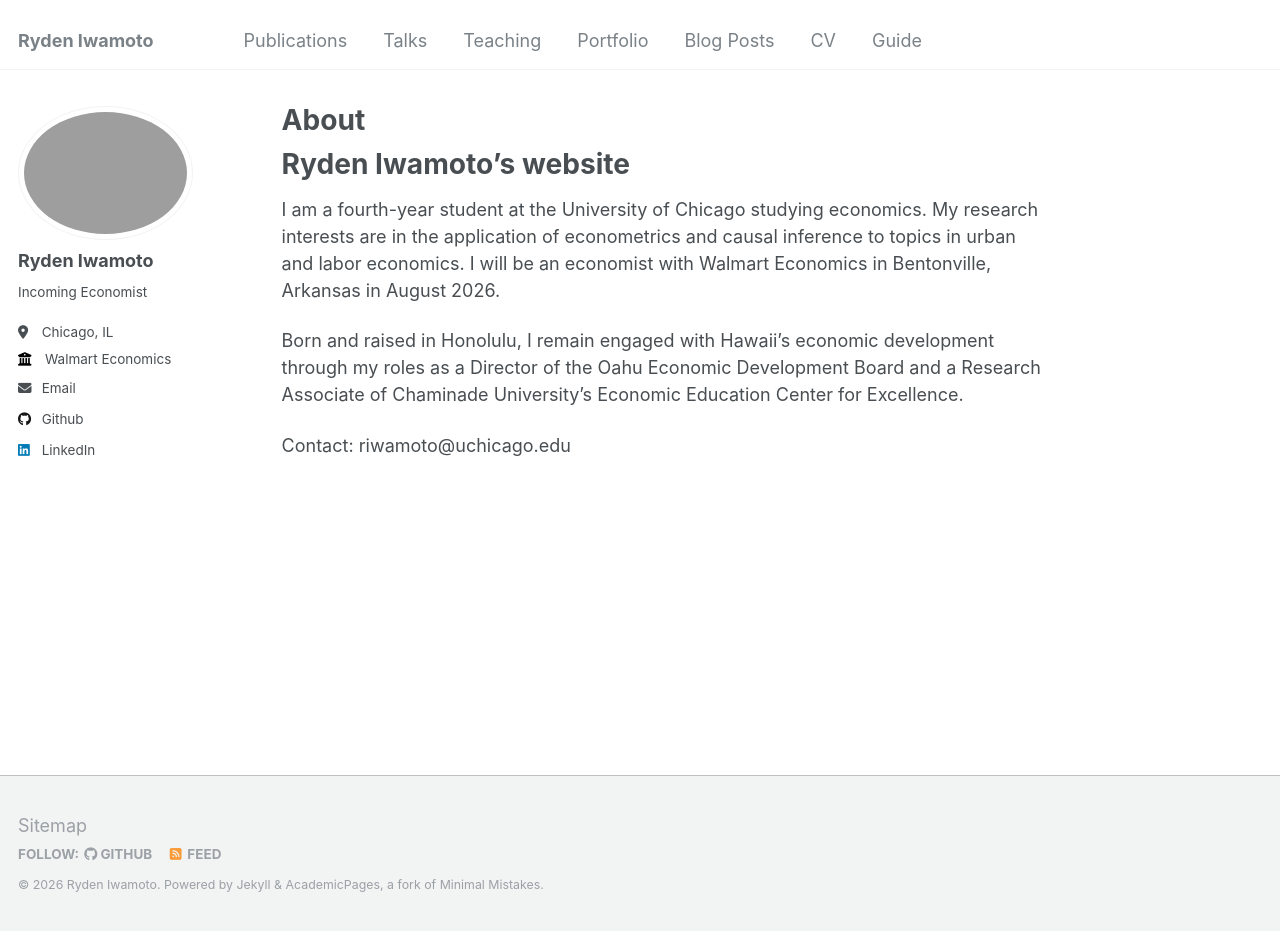
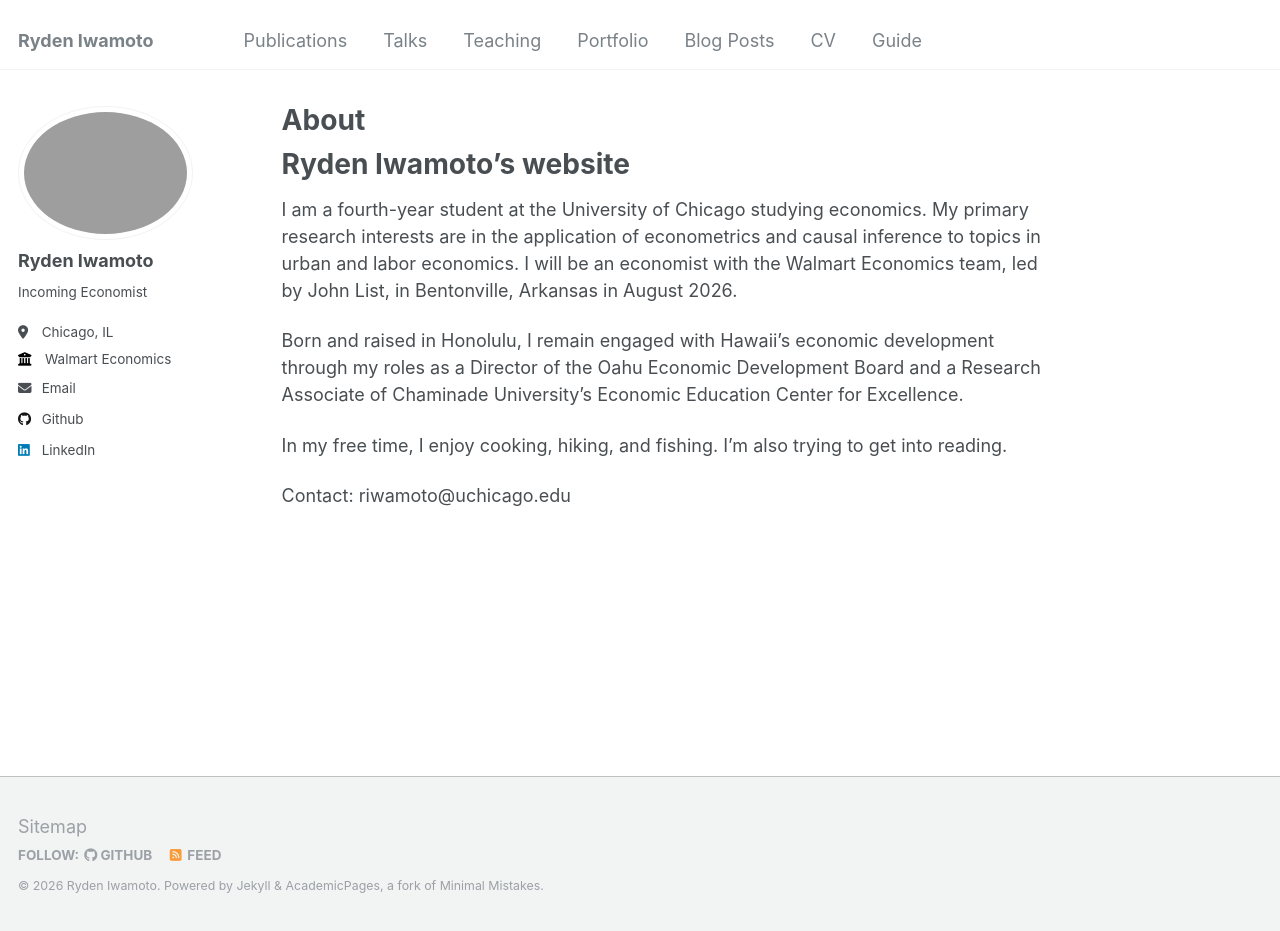
Before and after one commit to rydeniwamoto/rydeniwamoto.github.io, a Jekyll site: the page built from _pages/about.md, in a window 1280 px wide and 931 px high. Built offline with Jekyll 4.4.1, drawn with Linux system fonts in a browser that asks for light colours.

Commit message:
Update About page text

```diff
--- a/_pages/about.md
+++ b/_pages/about.md
@@ -10,11 +10,15 @@ redirect_from:
 # Ryden Iwamoto's website
 
 I am a fourth-year student at the University of Chicago studying economics.
-My research interests are in the application of econometrics and causal inference to topics in urban and labor economics.
-I will be an economist with Walmart Economics in Bentonville, Arkansas in August 2026.
+My primary research interests are in the application of econometrics and causal inference
+to topics in urban and labor economics. I will be an economist with the Walmart Economics
+team, led by John List, in Bentonville, Arkansas in August 2026.
 
 Born and raised in Honolulu, I remain engaged with Hawaii's economic development
 through my roles as a Director of the Oahu Economic Development Board and a Research
 Associate of Chaminade University's Economic Education Center for Excellence.
 
+In my free time, I enjoy cooking, hiking, and fishing. I'm also trying to get into
+reading.
+
 Contact: riwamoto@uchicago.edu
```
